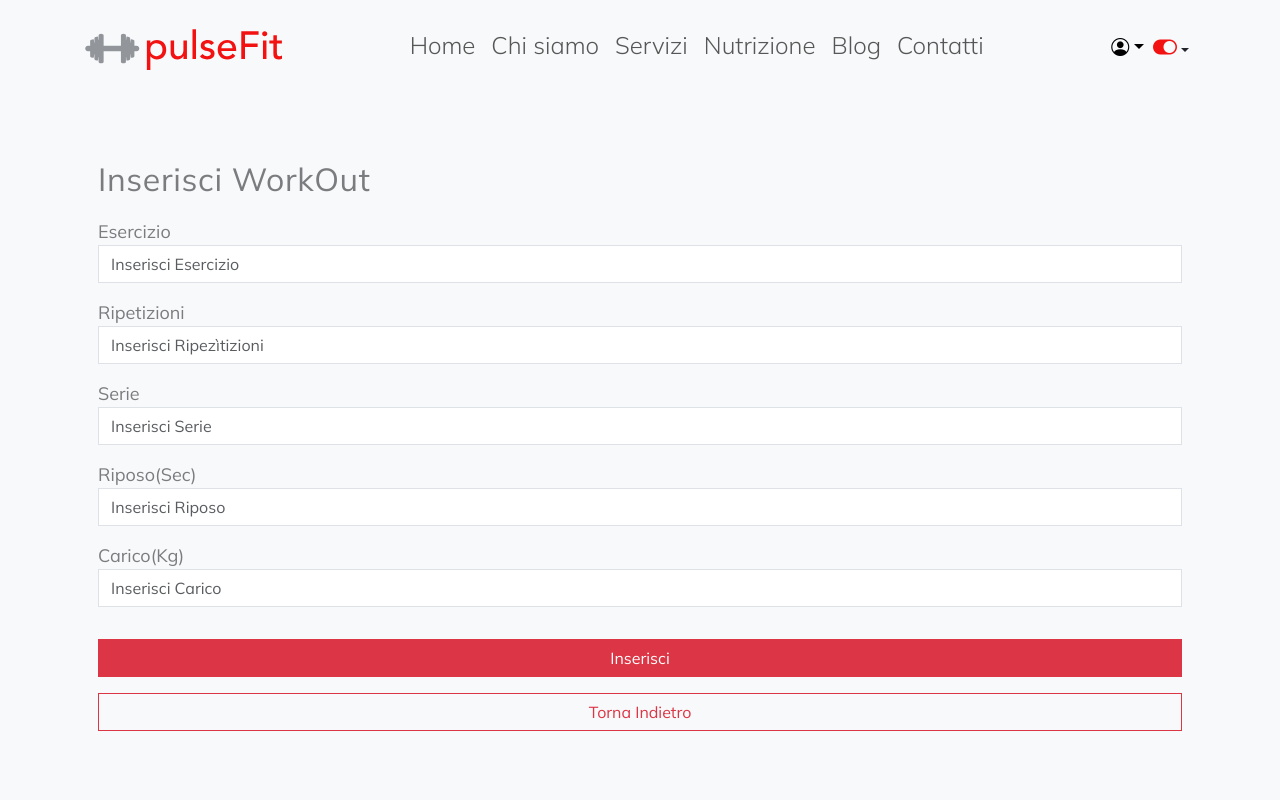
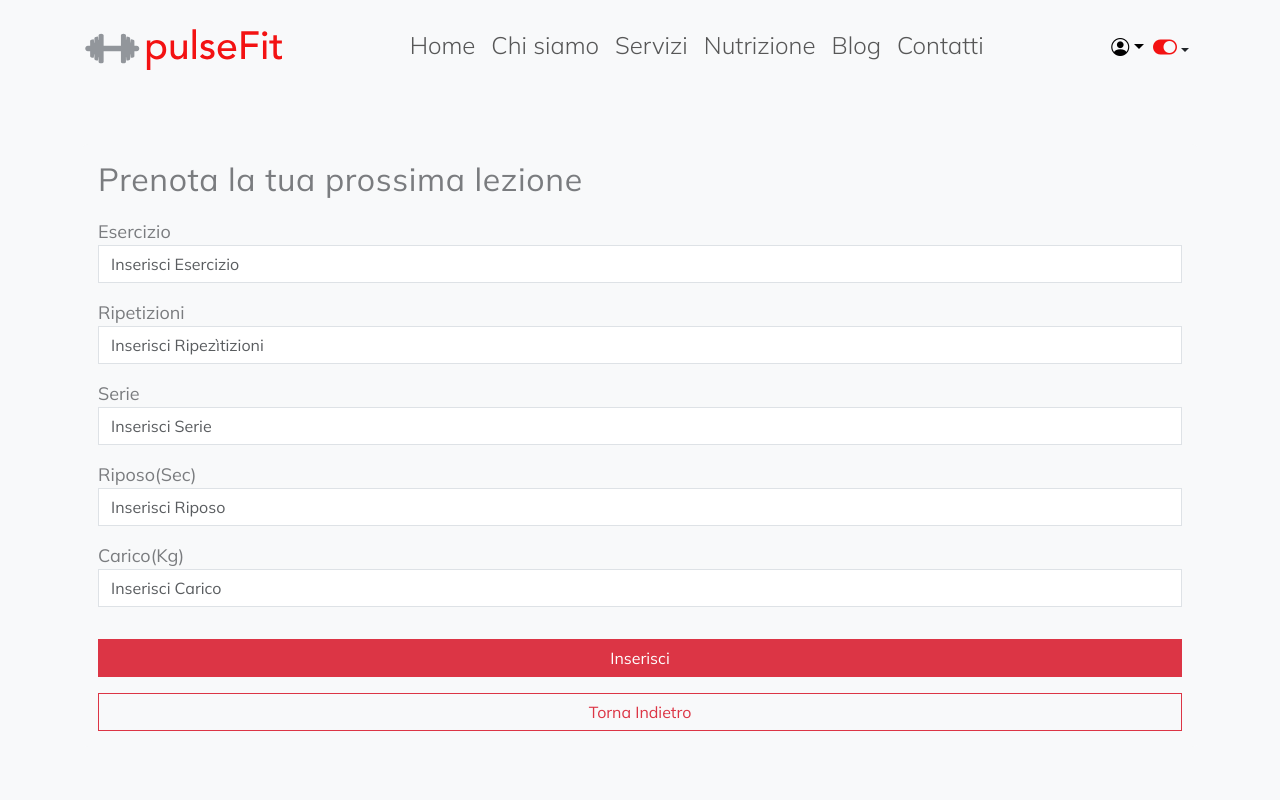
Before and after one commit to Andrea-vicari/tigerFitness, a React (Vite) app in the folder client/: page /newbooking in a window 1280 px wide. Shown: the top 800 px of the page. Built offline with nearby package versions, Linux system fonts and the light colour scheme.

Commit message:
Dash and NewBooking component

```diff
--- a/client/src/Components/dashcomponents/Dashboard.jsx
+++ b/client/src/Components/dashcomponents/Dashboard.jsx
@@ -105,7 +105,7 @@ function Dashboard() {
                             {/** Below only for USERS */}
                             {role == "user" &&
                             <div className="col-md-9 mt-5">
-                             <div className="p-3 bg-body-tertiary border rounded-3">
+                             <div className="p-3 bg-body-tertiary border rounded-3 mb-2">
                                     <div className='row'>
                                         <div className="col-md-3">
                                             <img src={newTrainingImg} className="img-fluid rounded mb-2"/>
--- a/client/src/Components/dashcomponents/NewBooking.jsx
+++ b/client/src/Components/dashcomponents/NewBooking.jsx
@@ -92,7 +92,7 @@ const NewBooking = () =>{
 
         <div className="d-flex justify-content-center align-items-center py-5">
           <div className={"p-3 rounded w-100 " + bgType + textType}>
-            <h2 className={textType}>Inserisci WorkOut</h2>
+            <h2 className={textType}>Prenota la tua prossima lezione</h2>
             <form onSubmit={handleSubmit}>
 
               <div className="mb-3">
```
